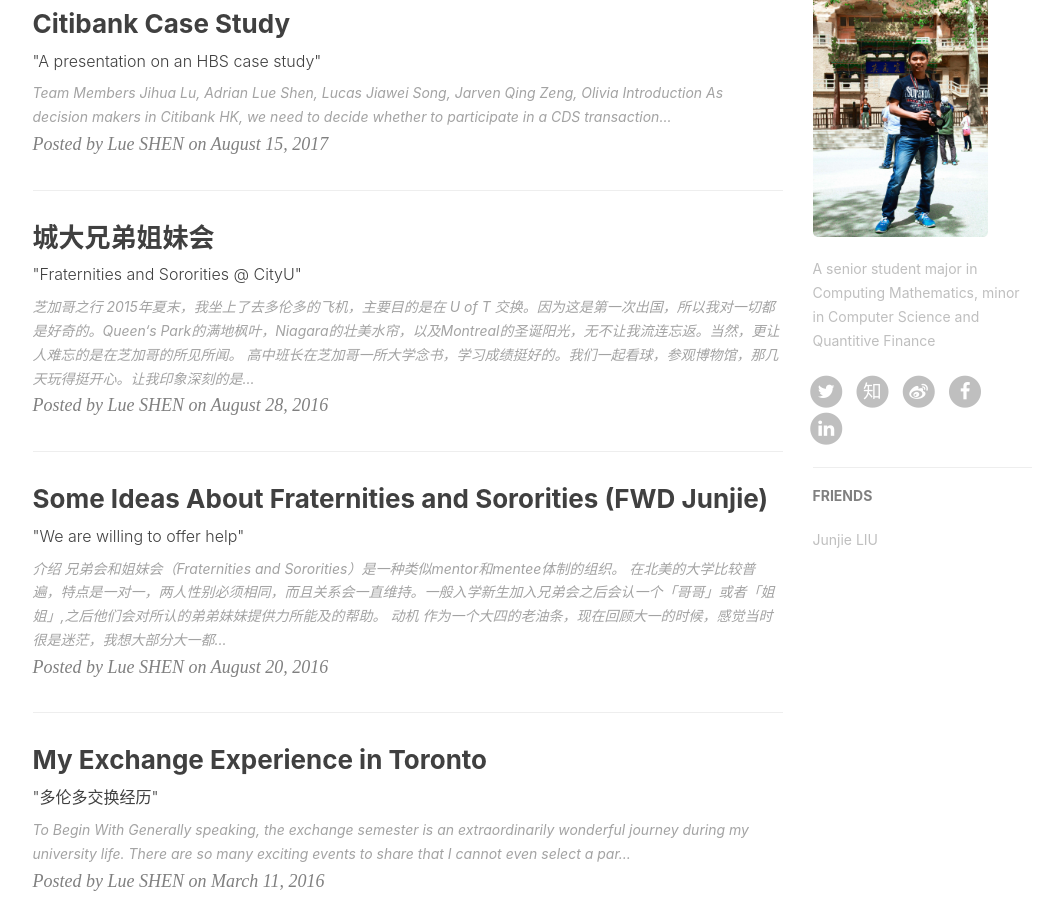
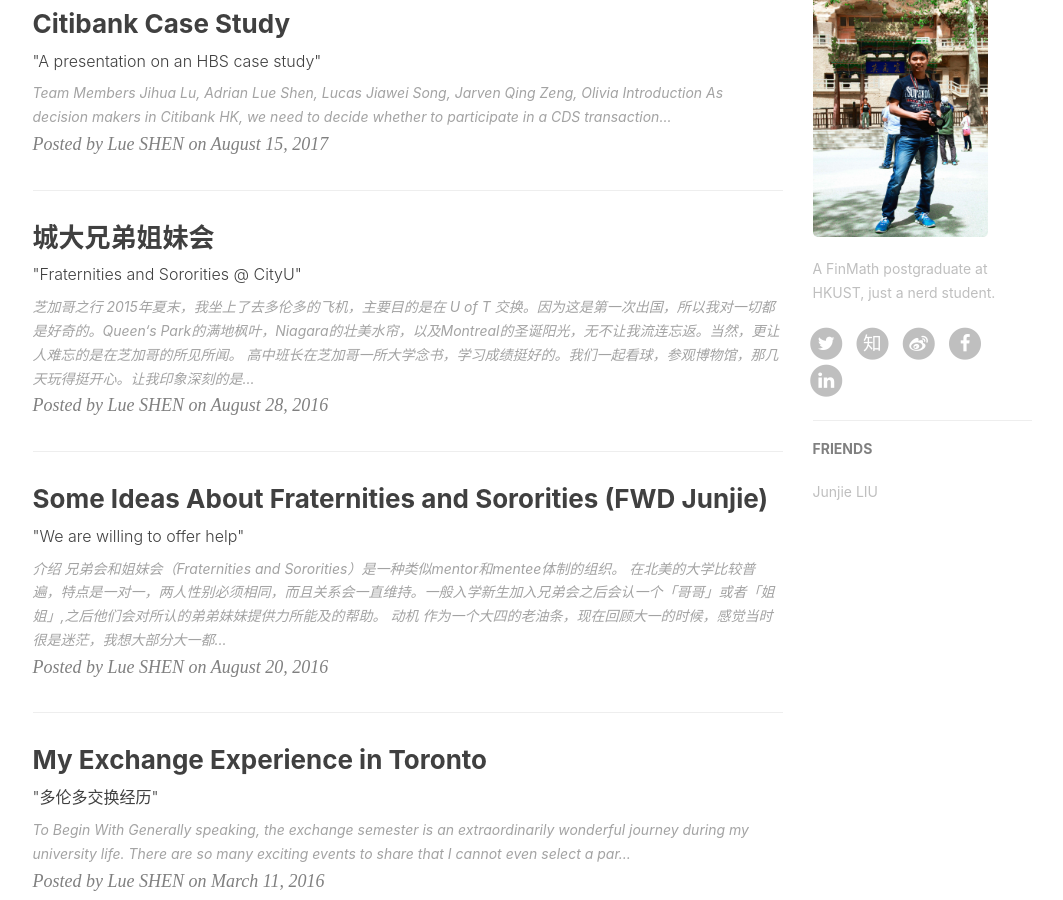
Before and after one commit to lucasushi/lueshen-old-blog, a Jekyll site: the page built from index.html, in a window 1280 px wide and 900 px high, scrolled down 651 px. Shown: the whole window, without its empty margins (135-1198 px from the left). Built offline with Jekyll 4.4.1, drawn with Linux system fonts in a browser that asks for light colours; nearby versions of some CDN libraries; the list of posts is cut into pages by our own code; comment, search, counter and statistics services are not loaded.

Commit message:
Update _config.yml

```diff
--- a/_config.yml
+++ b/_config.yml
@@ -69,7 +69,7 @@ kramdown:
 
 # Sidebar settings
 sidebar: true                           # whether or not using Sidebar.
-sidebar-about-description: "A senior student major in Computing Mathematics, minor in Computer Science and Quantitive Finance"
+sidebar-about-description: "A FinMath postgraduate at HKUST, just a nerd student."
 sidebar-avatar: /img/lue.jpg      # use absolute URL, seeing it's used in both `/` and `/about/`
 
 
```
